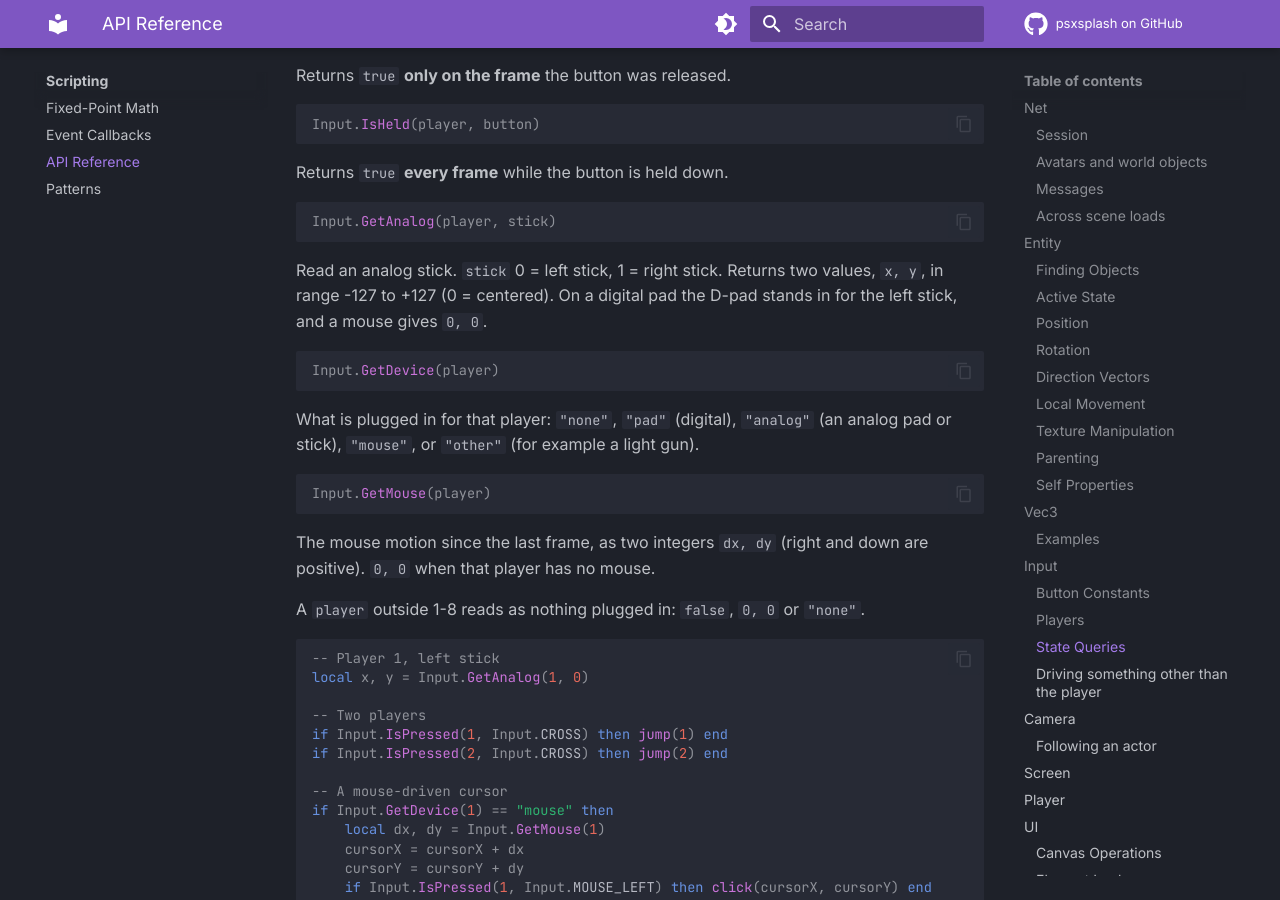
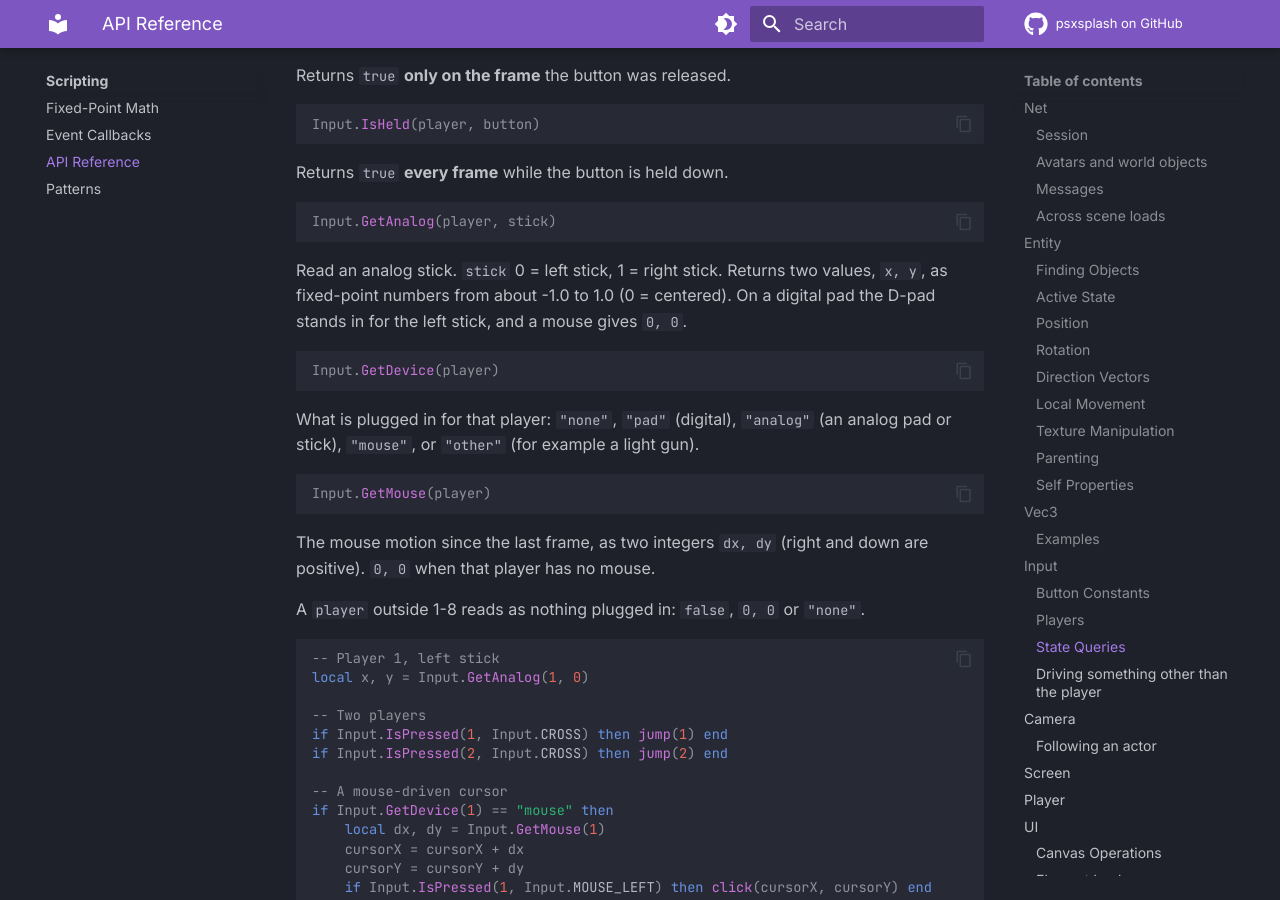
Before and after one commit to psxsplash/docs, an MkDocs documentation site: the page built from docs/lua/api-reference.md, in a window 1280 px wide and 900 px high, scrolled down 7220 px. Built offline with MkDocs 1.6.1 and Material for MkDocs 9.7.7, drawn with Linux system fonts in a browser that asks for light colours; the version menu is left out.

Commit message:
Input.GetAnalog returns fixed-point, about -1.0 to 1.0

````diff
--- a/docs/lua/api-reference.md
+++ b/docs/lua/api-reference.md
@@ -321,7 +321,7 @@ Returns `true` **every frame** while the button is held down.
 Input.GetAnalog(player, stick)
 ```
 Read an analog stick. `stick` 0 = left stick, 1 = right stick. Returns two values,
-`x, y`, in range -127 to +127 (0 = centered). On a digital pad the D-pad stands in for
+`x, y`, as fixed-point numbers from about -1.0 to 1.0 (0 = centered). On a digital pad the D-pad stands in for
 the left stick, and a mouse gives `0, 0`.
 
 ```lua
````
